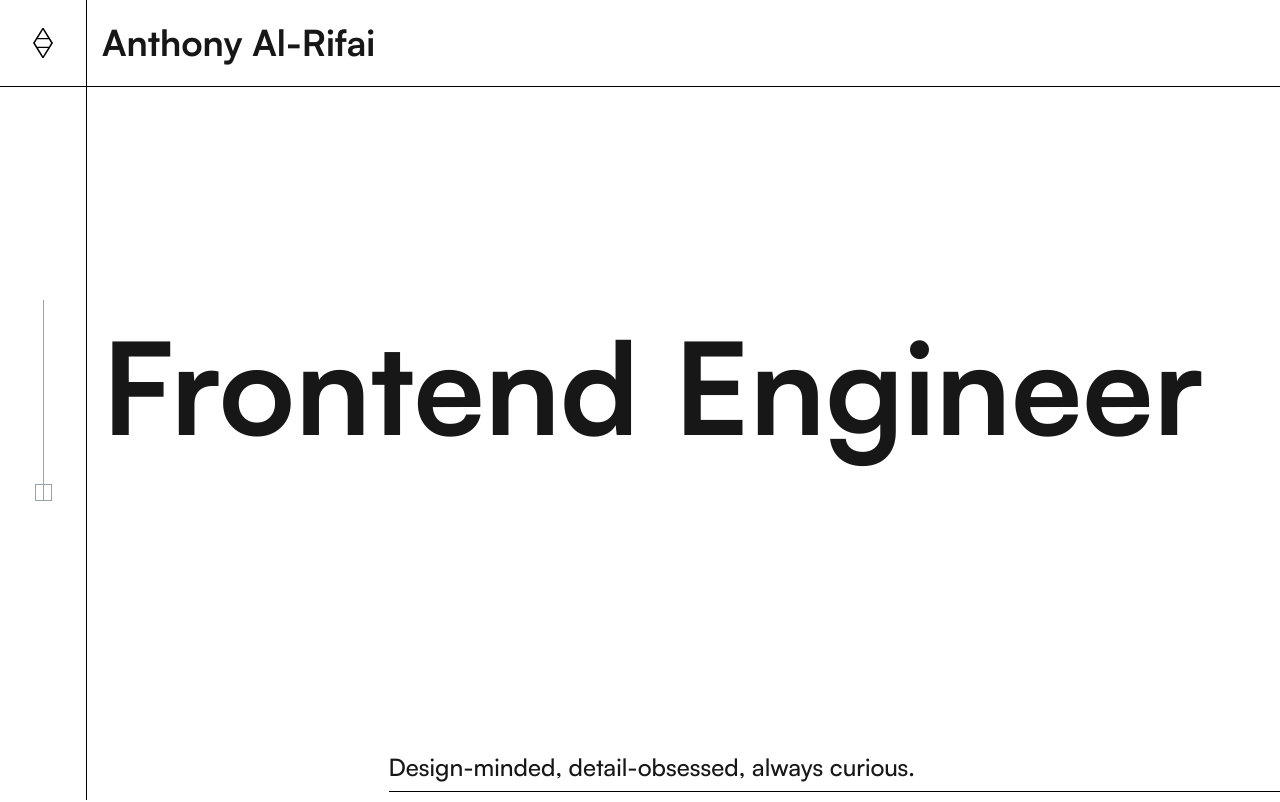
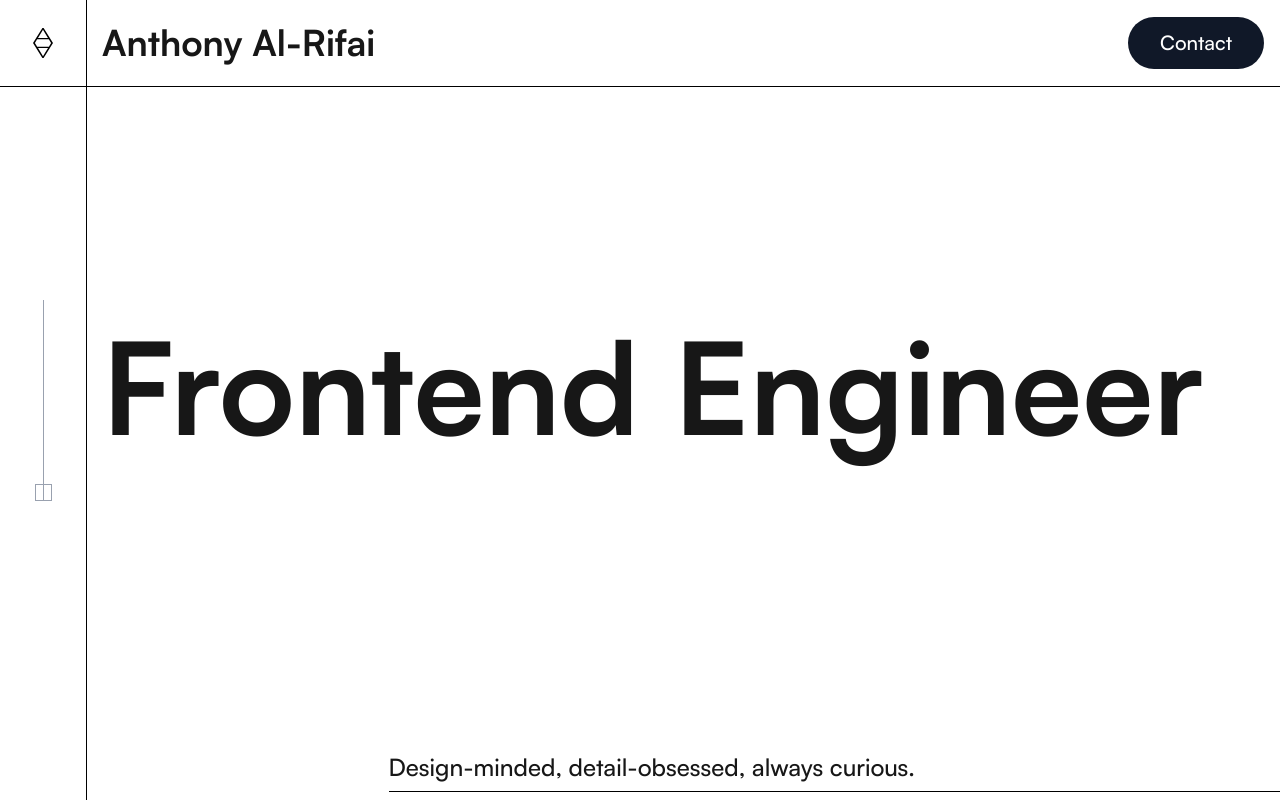
Before and after one commit to AnthonyAl-Rifai/portfolio-site, a Next.js app: page / in a window 1280 px wide. Shown: the top 802 px of the page. Built offline with nearby package versions, Linux system fonts and the light colour scheme.

Commit message:
add Contact Button to Header.

```diff
--- a/app/components/Header.tsx
+++ b/app/components/Header.tsx
@@ -4,6 +4,7 @@ import { motion, useAnimation } from "motion/react";
 import MenuIconA from "../icons/MenuIconA";
 import MenuIconAUpsideDown from "../icons/MenuIconAUpsideDown";
 import { useEffect, useState } from "react";
+import { useIsLargerThanMobile } from "../hooks/useIsLargerThanMobile";
 
 interface HeaderProps {
   menuOpen: boolean;
@@ -17,6 +18,7 @@ export default function Header({
   onNameClick,
 }: HeaderProps) {
   const { isMobileLandscape } = useLayout();
+  const isLargerThanMobile = useIsLargerThanMobile();
 
   const topControls = useAnimation();
   const bottomControls = useAnimation();
@@ -71,8 +73,16 @@ export default function Header({
     }
   }
 
+  function handleContactClick() {
+    const el = document.getElementById("contact");
+    if (el) {
+      el.scrollIntoView({ behavior: "smooth" });
+      window.location.hash = "contact";
+    }
+  }
+
   const headerClass = isMobileLandscape
-    ? "fixed top-0 right-0 w-[var(--layout-size)] h-[100dvh] flex flex-col items-center justify-start bg-white z-40"
+    ? "fixed top-0 right-0 w-[var(--layout-size)] h-[100dvh] w-full flex flex-col items-center justify-start bg-white z-40"
     : "fixed top-0 left-0 right-0 h-[var(--layout-size)] flex items-center bg-white z-40";
 
   const menuButtonClass = isMobileLandscape
@@ -80,13 +90,13 @@ export default function Header({
     : "h-full w-[var(--layout-size)]";
 
   const nameButtonClass = isMobileLandscape
-    ? "mt-4 text-vertical text-2xl"
-    : "ml-4 text-4xl";
+    ? "text-vertical text-2xl"
+    : "text-4xl";
 
   return (
     <header
       className={headerClass}
-      style={{ transform: "translateZ(0)", willChange: "transform" }}
+      // style={{ transform: "translateZ(0)", willChange: "transform" }}
     >
       <button
         onClick={handleToggle}
@@ -141,6 +151,7 @@ export default function Header({
         </div>
       </button>
 
+      <div className="flex items-center justify-between flex-1 p-4">
         <motion.button
           initial={
             isMobileLandscape ? { x: 50, opacity: 0 } : { y: -50, opacity: 0 }
@@ -154,6 +165,20 @@ export default function Header({
         >
           Anthony Al-Rifai
         </motion.button>
+
+        {isLargerThanMobile && (
+          <motion.button
+            initial={{ y: -50, opacity: 0 }}
+            animate={{ y: 0, opacity: 1 }}
+            transition={{ duration: 0.4, ease: "easeOut", delay: 0.1 }}
+            onClick={handleContactClick}
+            className="px-6 py-2 lg:px-8 lg:py-3 lg:text-xl bg-gray-900 rounded-4xl hover:bg-purple-950 text-white font-medium transition-colors duration-200 focus:ring-2 focus:ring-blue-500 focus:ring-offset-2 cursor-pointer"
+            aria-label="Contact"
+          >
+            Contact
+          </motion.button>
+        )}
+      </div>
     </header>
   );
 }
```
Lines whose indentation alone changed are shown as unchanged.
